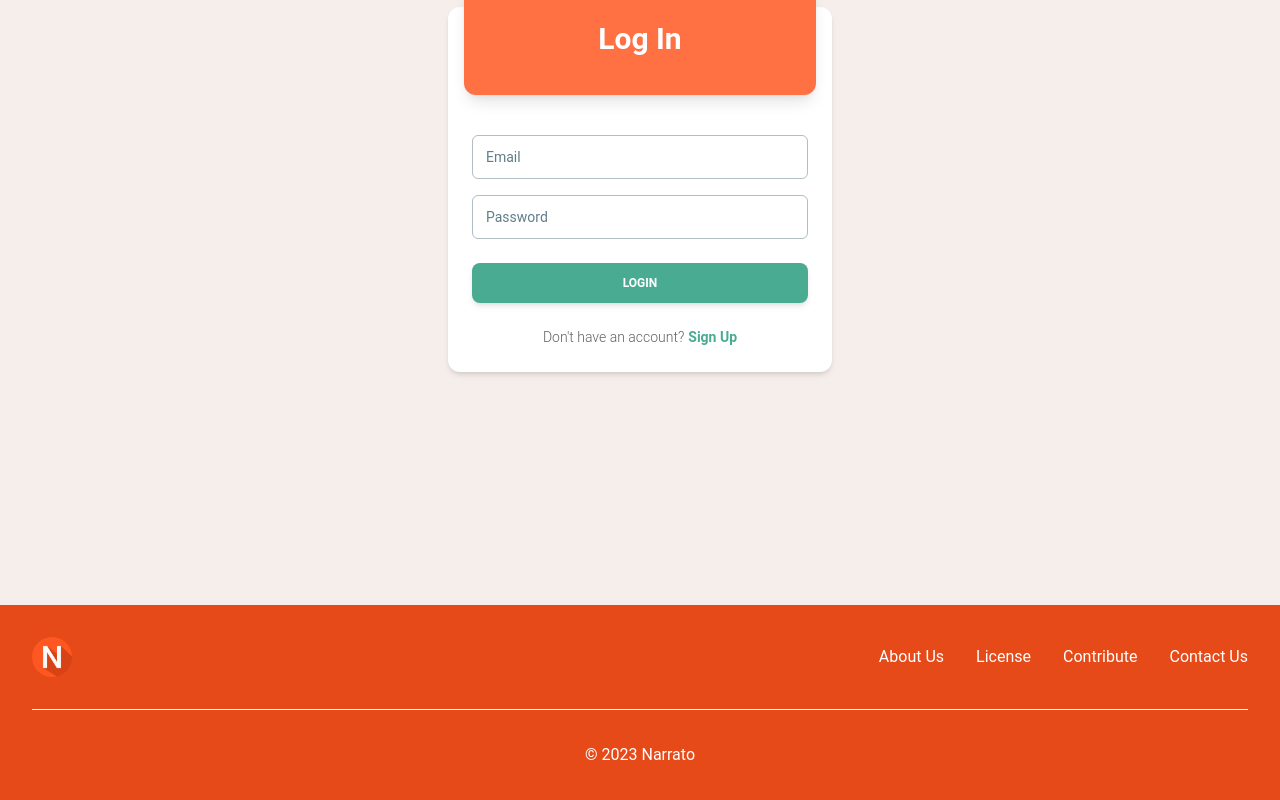
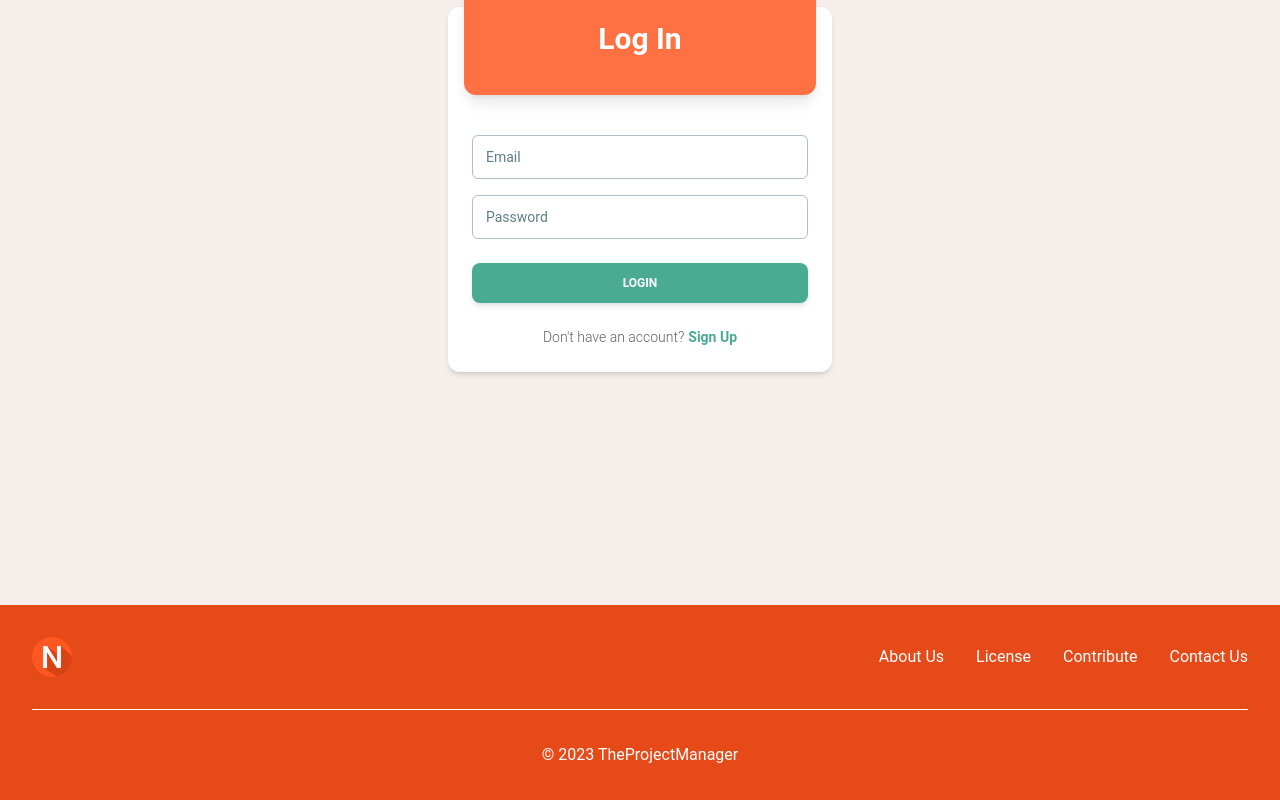
Before and after one commit to Marvafathima/theprojectmanager, a React (Vite) app in the folder client/: page / in a window 1280 px wide. Shown: the part 305-1105 px from the top of the page. Built offline with nearby package versions, Linux system fonts and the light colour scheme; a web font is replaced by a local one.

Commit message:
footer changed

```diff
--- a/client/src/components/Footer.jsx
+++ b/client/src/components/Footer.jsx
@@ -4,7 +4,7 @@ export function FooterWithLogo() {
   return (
     <footer className="w-full bg-deep_orange-700 p-8">
       <div className="flex flex-row flex-wrap items-center justify-center gap-y-6 gap-x-12 bg-deep_orange-700 text-center md:justify-between">
-        <img src="orangen.png" alt="Narrato" className="w-10" />
+        <img src="orangen.png" alt="TheProjectManager" className="w-10" />
         <ul className="flex flex-wrap items-center gap-y-2 gap-x-8">
           <li>
             <Typography
@@ -50,7 +50,7 @@ export function FooterWithLogo() {
       </div>
       <hr className="my-8 border-white" />
       <Typography color="white" className="text-center font-normal">
-        &copy; 2023 Narrato
+        &copy; 2023 TheProjectManager
       </Typography>
     </footer>
   );
```
